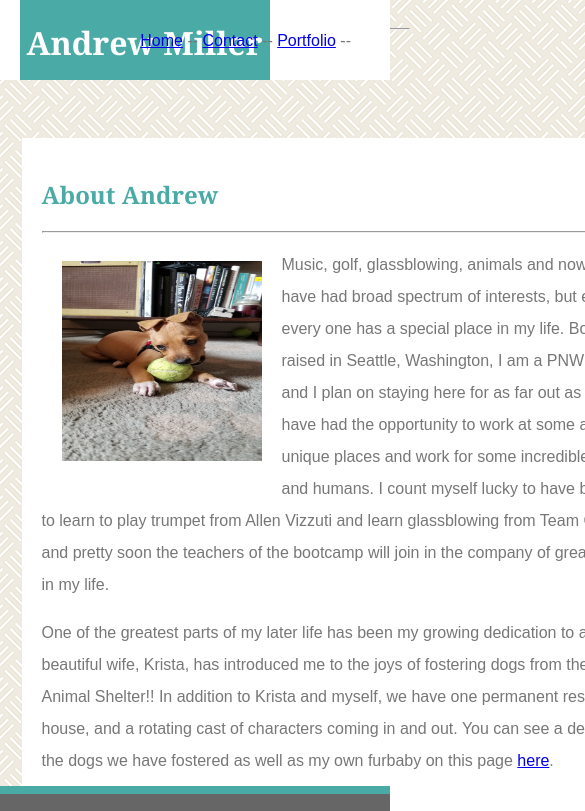
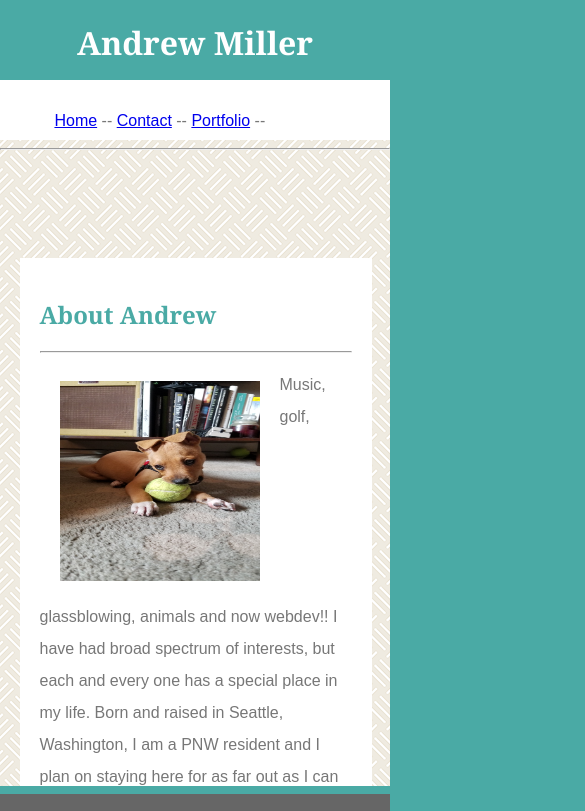
Before and after one commit to jazznerd206/Responsive-Portfolio, a plain HTML site: page index.html in a window 390 px wide. Shown: the top 811 px of the page, 585 px wide, since content can reach past the window. Drawn offline with Linux system fonts and the light colour scheme.

Commit message:
media queries for 640 complete

```diff
--- a/Assets/CSS/style.css
+++ b/Assets/CSS/style.css
@@ -31,6 +31,7 @@ footer {
     left: 0; /*locks footer to left side of viewport*/
     background-color: #666666; /*sets background color of footer*/
     border-top: 8px solid #4aaaa5; /*top border of footer*/
+    text-align: center;
 }
 
 /*heading style*/
@@ -284,5 +285,47 @@ button {
 }
 
 @media screen and  (max-width: 640px) {
-
+    body {
+        max-width: 640px;
+    }
+    .container {
+        padding: 0px;
+    }
+    .toplevel {
+        max-width: 100vw;
+    }
+    .mainlevel {
+        max-width: 80vw;
+    }
+    .sublevel {
+        max-width: 100vw;
+    }
+    .mediaheader {
+        max-width: 100vw;
+        height: 140px;
+    }
+    header {
+        position: static;
+        height: 80px;
+        max-width: 100vw;
+    }
+    .title {
+        position: relative;
+        width: 100vw;
+        height: 80px;
+        padding: 0px;
+        left: 0px;
+        }
+    .topnav {
+        position: relative;
+        max-width: 100vw;
+        max-height: 20px;
+        left: -27%;
+    }
+    .image, .projecttitle {
+        max-width: 100%;
+    }
+    img {
+        max-width: 100%;
+    }
 }
```
